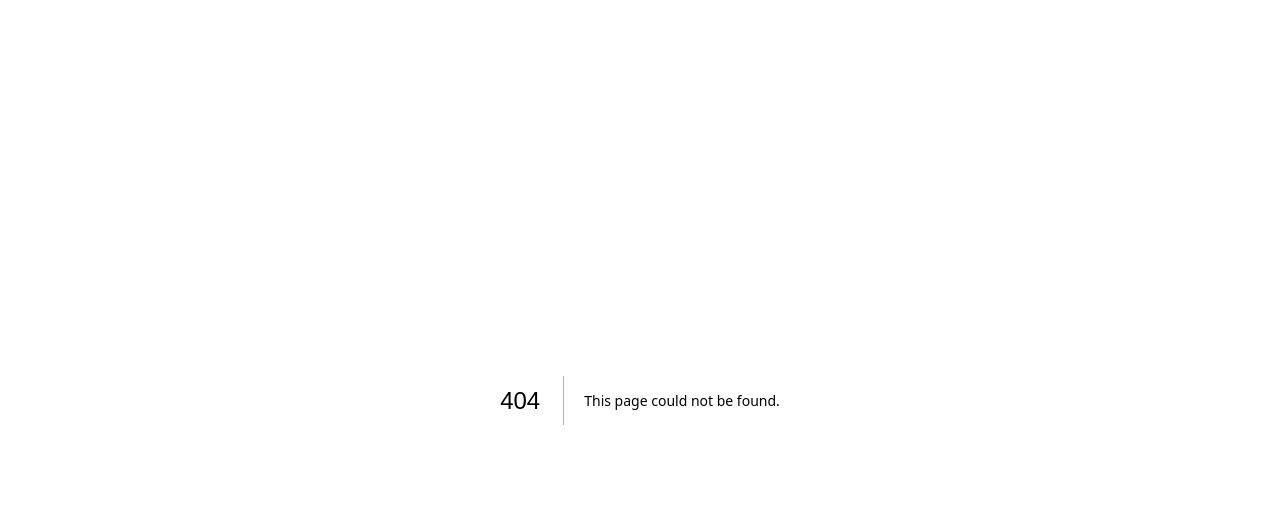
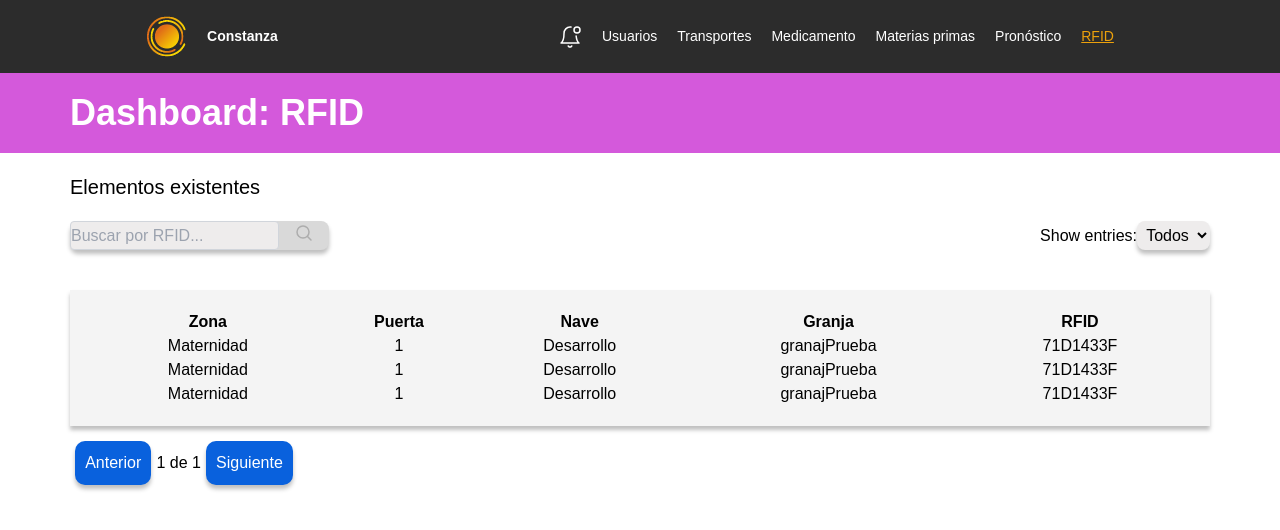
Before and after one commit to NoelAndrew20/dashboard-next, a Next.js app: page /RFID in a window 1280 px wide. Before the commit this address had no page. Shown: the top 530 px of the page. Built offline with nearby package versions, Linux system fonts and the light colour scheme.

Commit message:
hotfix: se cambió aduana a RFID

```diff
--- a/components/atoms/Search/index.js
+++ b/components/atoms/Search/index.js
@@ -14,7 +14,7 @@ const Search = ({ data, setData, word }) => {
         : router.pathname === "/RegistroTransporte" ? "camion"
         : router.pathname === "/Medicamento" ? "PO_Name"
         : router.pathname === "/MateriasPrimas" ? "Item_Name"
-        : router.pathname === "/Aduana" ? "rfid"
+        : router.pathname === "/RFID" ? "rfid"
         : router.pathname === "/Alertas" ? "Tipo"
         : "";
 
--- a/components/molecules/Navigation/index.js
+++ b/components/molecules/Navigation/index.js
@@ -46,8 +46,8 @@ const Navigation = () => {
                 <Link href="../../Pronostico" className={`pr-5 ${currentPage === '/Pronostico' ? 'active' : ''}`}>
                     Pronóstico
                 </Link>
-                <Link href="../../Aduana" className={`pr-5 ${currentPage === '/Aduana' ? 'active' : ''}`}>
-                    Aduana
+                <Link href="../../RFID" className={`pr-5 ${currentPage === '/RFID' ? 'active' : ''}`}>
+                    RFID
                 </Link>
             </div>
         </div>
--- a/components/molecules/TableAduana/index.js
+++ b/components/molecules/TableRFID/index.js
@@ -1,5 +1,5 @@
 import { useState } from 'react';
-const TableAduana = ({ data, setData }) => {
+const TableRFID = ({ data, setData }) => {
     const entriesPerPage = 10;
     const totalPages = Math.ceil(data.length / entriesPerPage);
     const [currentPage, setCurrentPage] = useState(1);
@@ -26,10 +26,10 @@ const TableAduana = ({ data, setData }) => {
                 <tbody>
                 {currentEntries.map((item, index) => (
                     <tr key={index} className="table-cel">
-                        <td>{item.config.zona}</td>
-                        <td>{item.config.puerta}</td>
-                        <td>{item.config.nave}</td>
-                        <td>{item.config.granja}</td>
+                        <td>{item.zona}</td>
+                        <td>{item.puerta}</td>
+                        <td>{item.nave}</td>
+                        <td>{item.granja}</td>
                         <td>{item.rfid}</td>
                     </tr>
                 ))}
@@ -57,4 +57,4 @@ const TableAduana = ({ data, setData }) => {
         </>
     )
 }
-export default TableAduana;
+export default TableRFID;
--- a/pages/Aduana/index.js
+++ b/pages/RFID/index.js
@@ -3,12 +3,12 @@ import Navigation from '@/components/molecules/Navigation';
 import { useState } from 'react';
 import Search from '@/components/atoms/Search';
 import StaticMeta from '@/components/atoms/StaticMeta';
-import TableAduana from '@/components/molecules/TableAduana';
-const Aduana = ({ title, description, image }) => {
+import TableRFID from '@/components/molecules/TableRFID';
+const RFID = ({ title, description, image }) => {
     const [data, setData] = useState([
-        { fecha: { $date: "2023-08-22T16:03:12.135Z" }, unixTime: 1692741792, config: {sensor: "120398", puerta: "1", nave: "Desarrollo", granja: "granajPrueba", zona: "Maternidad" }, rfid: "71D1433F", },
-        { fecha: { $date: "2023-08-22T16:03:12.135Z" }, unixTime: 1692741792, config: {sensor: "120398", puerta: "1", nave: "Desarrollo", granja: "granajPrueba", zona: "Maternidad" }, rfid: "71D1433F", },
-        { fecha: { $date: "2023-08-22T16:03:12.135Z" }, unixTime: 1692741792, config: {sensor: "120398", puerta: "1", nave: "Desarrollo", granja: "granajPrueba", zona: "Maternidad" }, rfid: "71D1433F", },
+        { fecha: { $date: "2023-08-22T16:03:12.135Z" }, unixTime: 1692741792, sensor: "120398", puerta: "1", nave: "Desarrollo", granja: "granajPrueba", zona: "Maternidad", rfid: "71D1433F", },
+        { fecha: { $date: "2023-08-22T16:03:12.135Z" }, unixTime: 1692741792, sensor: "120398", puerta: "1", nave: "Desarrollo", granja: "granajPrueba", zona: "Maternidad", rfid: "71D1433F", },
+        { fecha: { $date: "2023-08-22T16:03:12.135Z" }, unixTime: 1692741792, sensor: "120398", puerta: "1", nave: "Desarrollo", granja: "granajPrueba", zona: "Maternidad", rfid: "71D1433F", },
     ])
 
     return (
@@ -20,24 +20,24 @@ const Aduana = ({ title, description, image }) => {
             />
             <div>
                 <Navigation/>
-                <NavDashboard section="Aduana" id="aduana"/>
+                <NavDashboard section="RFID" id="aduana"/>
             </div>
             <div className="wrapper">
                 <h2 className="text-xl mt-5 mb-5">Elementos existentes</h2>
                 <Search data={data} setData={setData} word={"RFID"} />
                 <div className="mt-10">
-                    <TableAduana data={data} setData={setData}/>
+                    <TableRFID data={data} setData={setData}/>
                 </div>
             </div>
         </div>
     )
 }
-export default Aduana;
+export default RFID;
 
 export const getServerSideProps = async () => {
     const title = "Constanza";
     const description =
-      "Dashboard de Aduana";
+      "Dashboard de RFID";
     const image = "images/icon/logo-400.png";
     return {
       props: {
```
